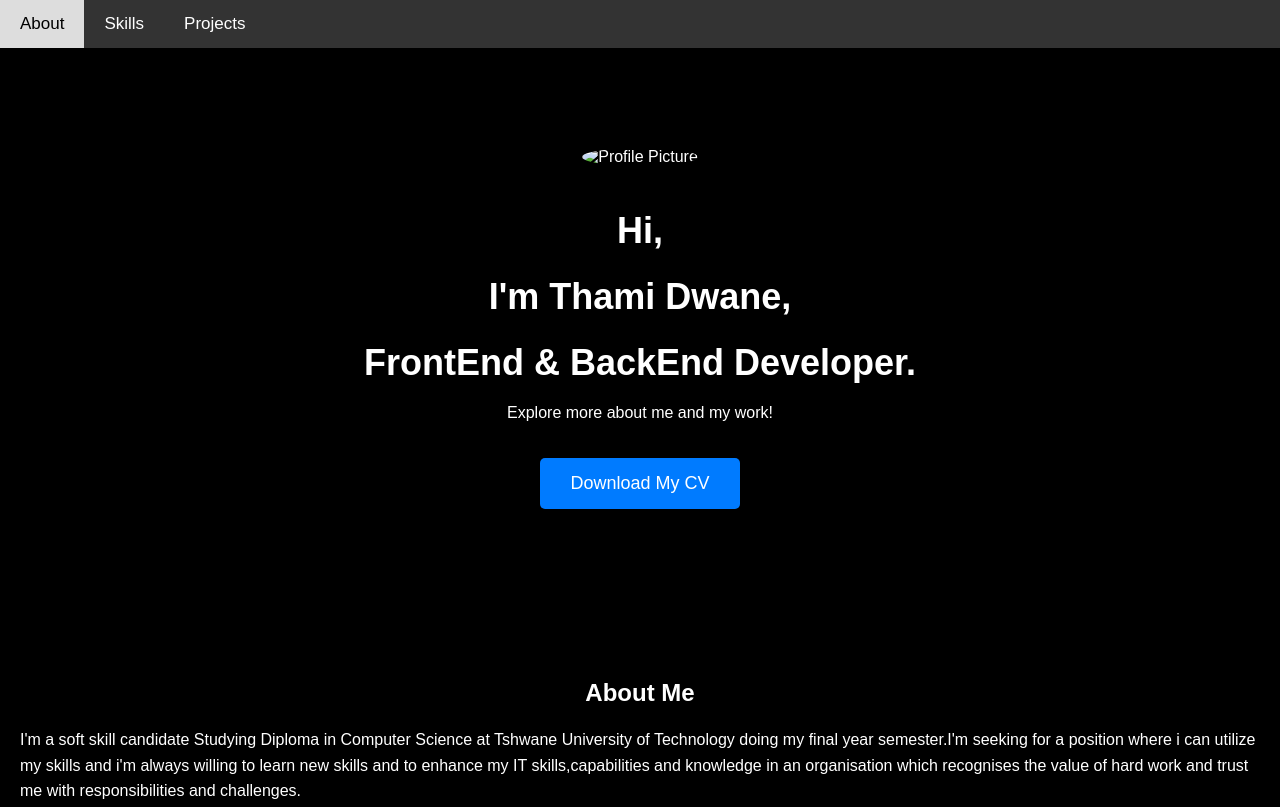
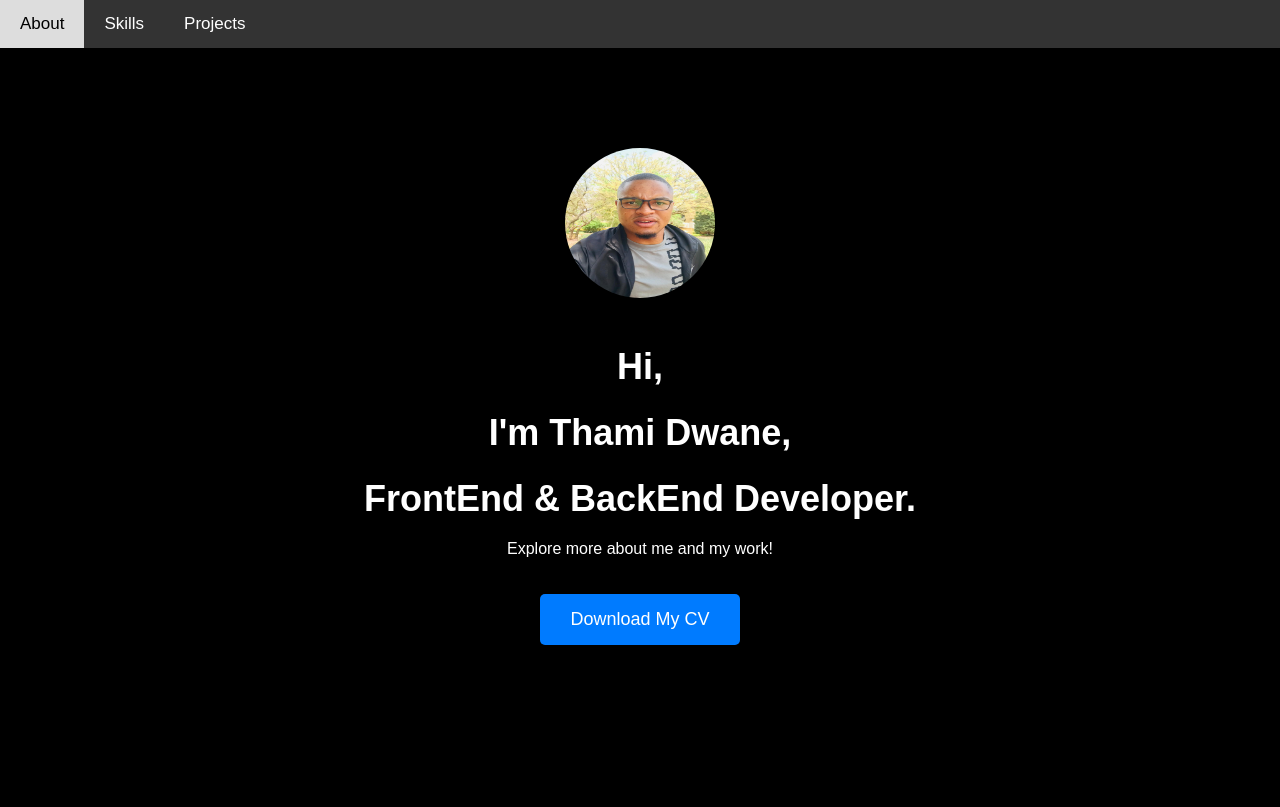
Before and after one commit to Thamidwan/Resume, a plain HTML site: page index.html in a window 1280 px wide. Shown: the top 807 px of the page. Drawn offline with Linux system fonts and the light colour scheme; the site is published under a folder, as on GitHub Pages, so addresses that start at the root find nothing.

Commit message:
Update index.html

```diff
--- a/index.html
+++ b/index.html
@@ -16,7 +16,7 @@
 </div>
 
 <div class="welcome-section">
-    <img src="/images/thami.jpg" alt="Profile Picture" class="profile-pic">
+    <img src="images/thami.jpg" alt="Profile Picture" class="profile-pic">
     <h1>Hi,</h1>
     <h1>I'm Thami Dwane,</h1>
     <h1>FrontEnd & BackEnd Developer.</h1>
```
